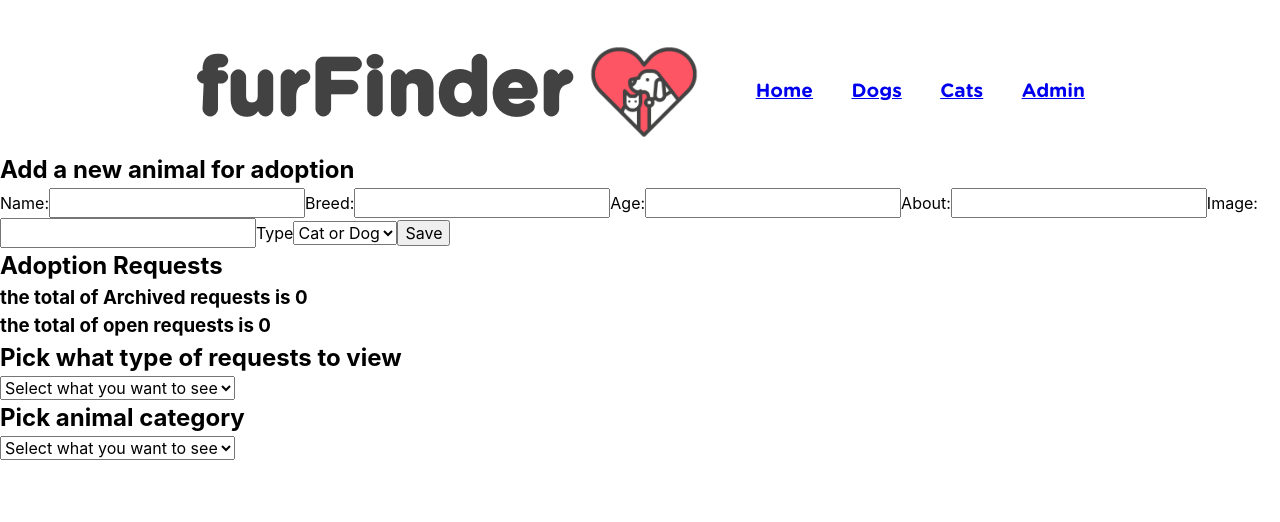
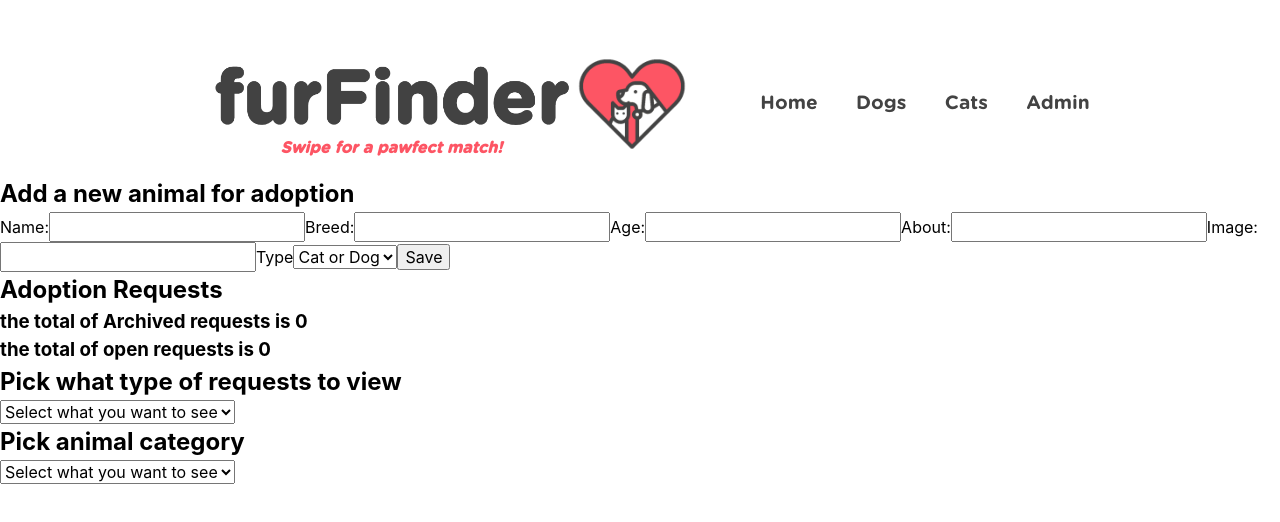
Before and after one commit to ljones-11/pet-shelter-app, a React (Create React App) app in the folder client/: page /admin in a window 1280 px wide. Shown: the top 522 px of the page. Built offline with nearby package versions, Linux system fonts and the light colour scheme; no server answers; a web font is replaced by a local one.

Commit message:
tagline styling

```diff
--- a/client/src/App.css
+++ b/client/src/App.css
@@ -155,3 +155,57 @@ select {
   border-radius: 18px;
   border: 1px solid #cfcece;
 }
+
+/* animation */
+
+@keyframes anvil {
+  0% {
+    transform: scale(1) translateY(0px);
+    opacity: 0;
+    box-shadow: 0 0 0 rgba(241, 241, 241, 0);
+  }
+  19% {
+    transform: scale(0.96) translateY(10px);
+    opacity: 0;
+    box-shadow: 0 0 0 rgba(241, 241, 241, 0);
+  }
+  100% {
+    transform: scale(1) translateY(0px);
+    opacity: 1;
+    box-shadow: 0 0 500px rgba(241, 241, 241, 0);
+  }
+}
+.popup-content {
+  -webkit-animation: anvil .5s cubic-bezier(0.38, 0.1, 0.36, 0.9) forwards;
+}
+
+.logo-nav-container {
+  display: flex;
+  margin:1em;
+}
+
+.logo-container {
+  display:flex;
+  flex-direction: column;
+  justify-content: end;
+}
+
+.logo-text-img {
+  max-width: 370px;
+  margin:0
+}
+
+.tagline {
+  text-align: center;
+  font-family: 'Gotham Rounded';
+  color:#fd5564;
+}
+
+a {
+  text-decoration: none;
+  color:#434343;
+}
+
+a:hover {
+  color:#fd5564
+}
--- a/client/src/components/NavBar.js
+++ b/client/src/components/NavBar.js
@@ -9,12 +9,19 @@ import AdminContainer from '../containers/AdminContainer';
 const NavBar = () => {
 
 const petLogo = require('../petlogo_nocolour.png')
+const logoText = require('../logo_text.png')
 
     return(
         <Router>
             <header className="header-container">
-                <h1 className='title-h1'>furFinder</h1>
-                <img className="logo-img" src={petLogo}/>
+                {/* <h1 className='title-h1'>furFinder</h1> */}
+                <div className="logo-nav-container">
+                    <div className="logo-container">
+                        <img className="logo-text-img" src={logoText}/>
+                        <em><h4 className="tagline">Swipe for a pawfect match!</h4></em>
+                    </div>
+                    <img className="logo-img" src={petLogo}/>
+                </div>
                 <nav className="nav-container">
                     <ul className="nav-ul">
                         <li>
```
Also changed, not shown: client/src/logo_text.png (added).
